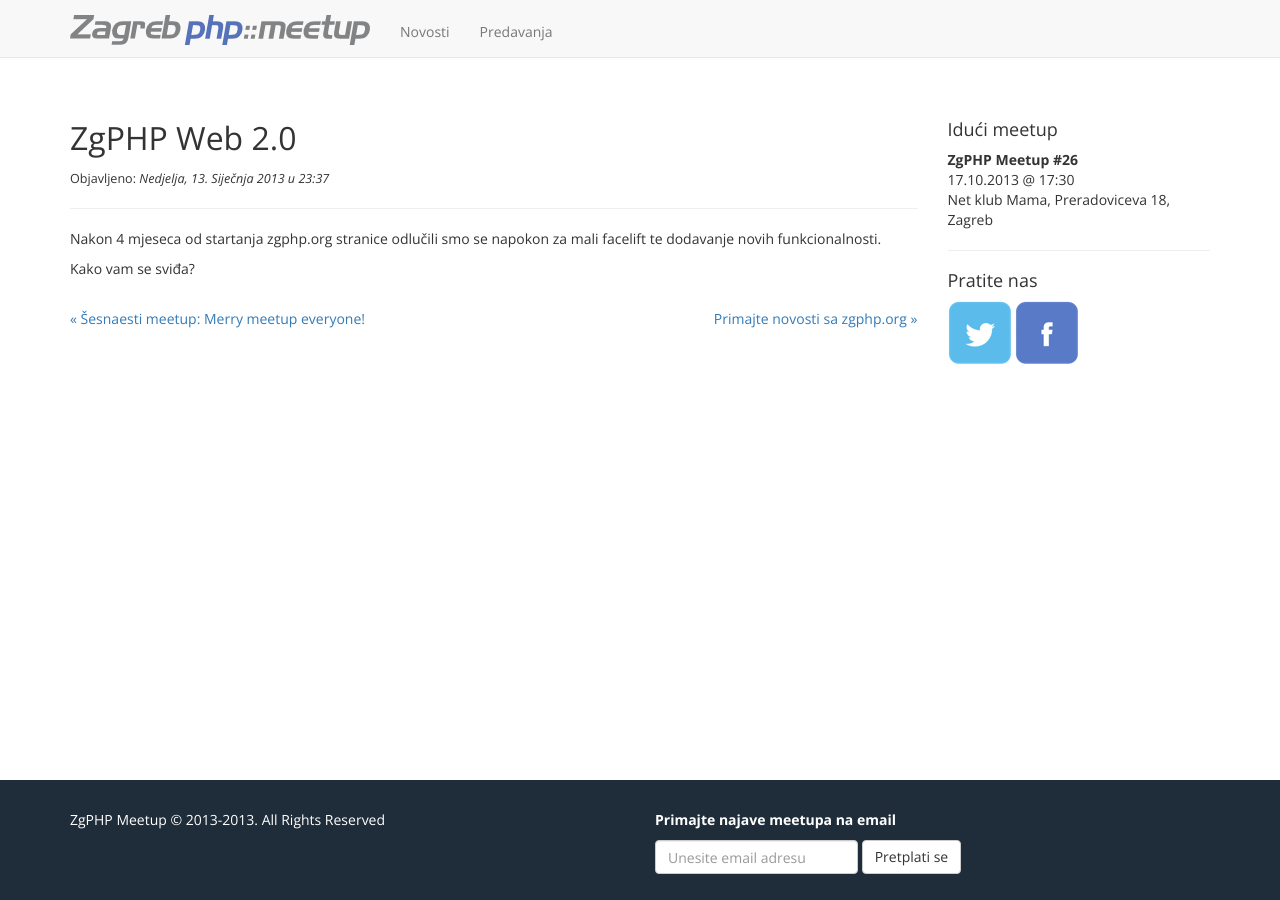
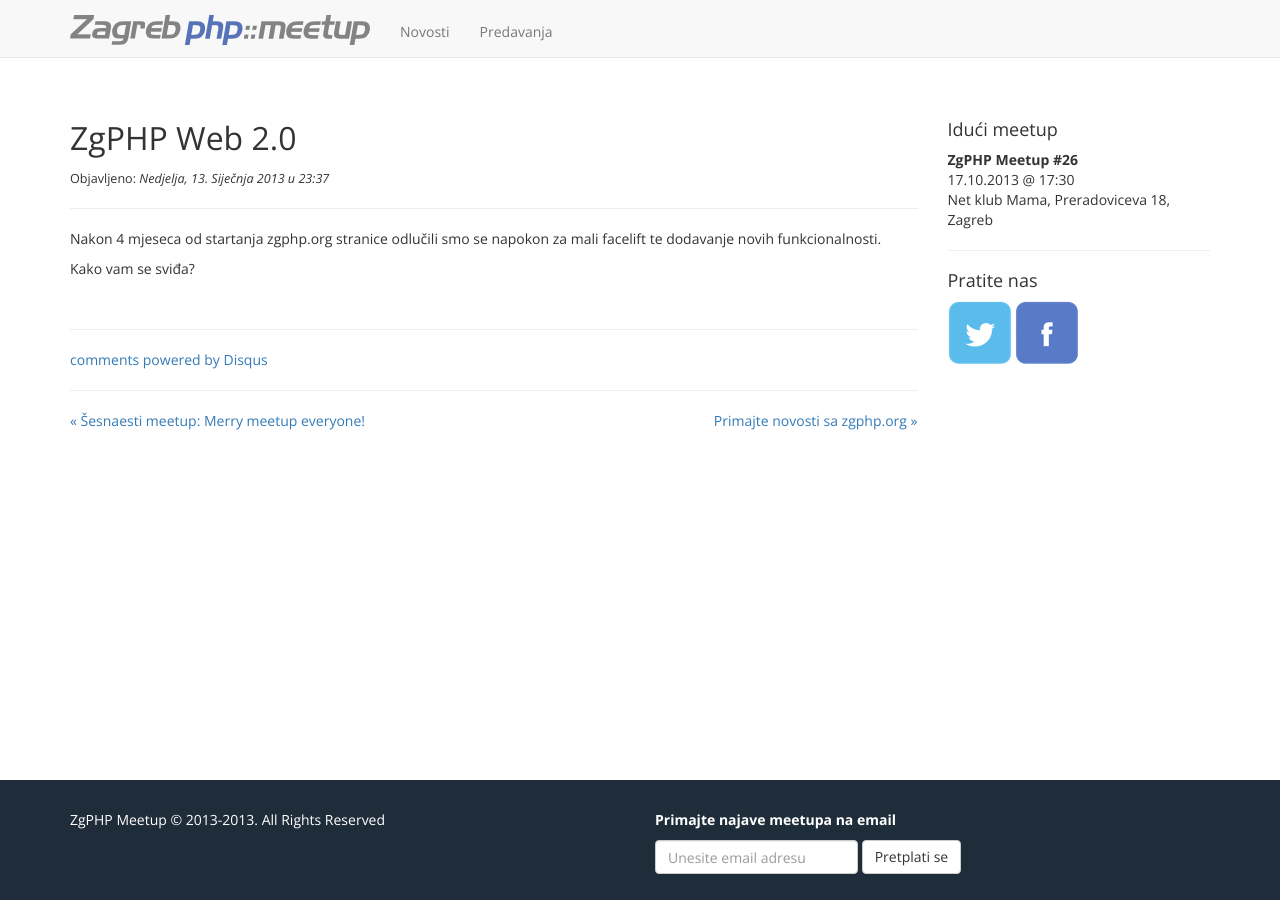
Before and after one commit to zgphp/zgphp-jekyll, a Jekyll site: the page built from news/_posts/2013-01-13-zgphp-web-2-0.md, in a window 1280 px wide. Built offline with Jekyll 4.4.1, drawn with Linux system fonts in a browser that asks for light colours; nearby versions of some CDN libraries; Markdown is read by kramdown in place of the engine named in the settings; comment, search, counter and statistics services are not loaded.

Commit message:
Added disqus comments

```diff
--- a/_config.yml
+++ b/_config.yml
@@ -4,3 +4,9 @@ pygments: true
 timezone: Europe/Zagreb
 #paginate: 10
 permalink: /:year/:month/:title
+
+# Custom configuration, not related to jekyll
+custom:
+    disqus:
+        enabled: true
+        shortname: zgphptrial
--- /dev/null
+++ b/_includes/disqus.html
@@ -0,0 +1,17 @@
+{% if site.custom.disqus.enabled %}
+    {% if site.custom.disqus.shortname %}
+        <div id="disqus_thread"></div>
+        <script type="text/javascript">
+            var disqus_shortname = '{{ site.custom.disqus.shortname }}';
+            (function() {
+                var dsq = document.createElement('script'); dsq.type = 'text/javascript'; dsq.async = true;
+                dsq.src = '//' + disqus_shortname + '.disqus.com/embed.js';
+                (document.getElementsByTagName('head')[0] || document.getElementsByTagName('body')[0]).appendChild(dsq);
+            })();
+        </script>
+        <noscript>Please enable JavaScript to view the <a href="http://disqus.com/?ref_noscript">comments powered by Disqus.</a></noscript>
+        <a href="http://disqus.com" class="dsq-brlink">comments powered by <span class="logo-disqus">Disqus</span></a>
+    {% else %}
+        <div class="alert alert-warning">Cannot enable disqus. Missing required config variable 'custom.disqus.shortname'.</div>
+    {% endif %}
+{% endif %}
--- a/_layouts/post.html
+++ b/_layouts/post.html
@@ -3,7 +3,7 @@ layout: default
 ---
 
 <div class="post">
-    <h1>{{  page.title  }}</h1>
+    <h1>{{ page.title }}</h1>
 
     <p class="meta">Objavljeno: <em>{{ page.date | localize:"%A, %d. %B %Y u %H:%M" }}</em></p>
 
@@ -19,8 +19,17 @@ layout: default
 
     <div class="clear">&nbsp;</div>
 
-    <div id="page-navigation">
+    {% if site.custom.disqus.enabled == true %}
+    <hr />
 
+    <div class="post-comments">
+        {% include disqus.html %}
+    </div>
+    {% endif %}
+
+    <hr />
+
+    <div class="post-navigation">
         <div class="pull-left">
         {% if page.category_prev.url %}
             <a href="{{ page.category_prev.url }}" title="Previous Post: {{ page.category_prev.title }}">&laquo; {{ page.category_prev.title }}</a>
```
